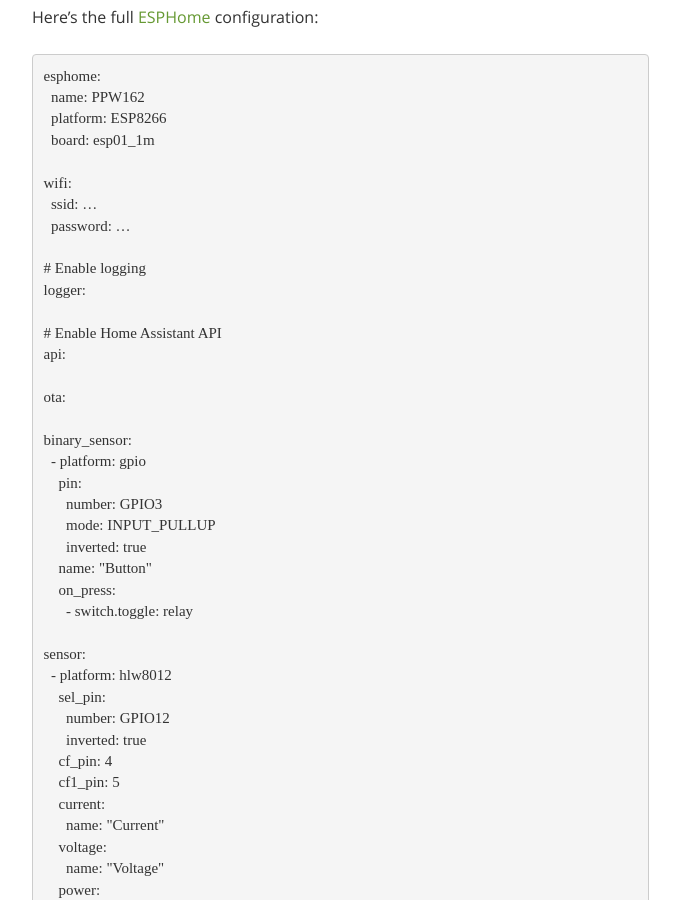
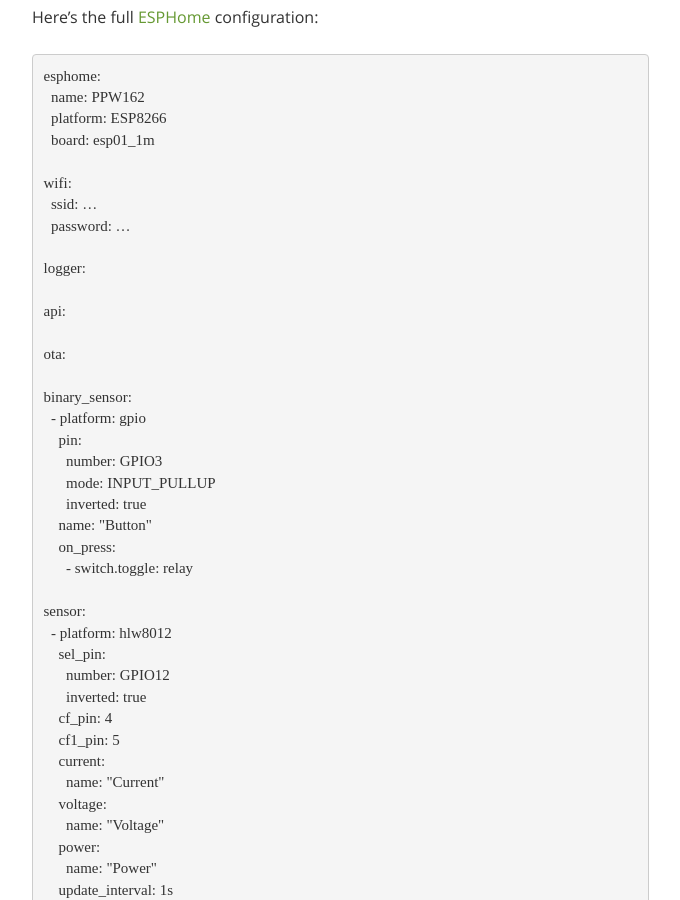
Before and after one commit to qoobaa/blog, a Jekyll site: the page built from _posts/2019-08-30-smart-dgm-pp-w162.markdown, in a window 1280 px wide and 900 px high, scrolled down 1413 px. Shown: the whole window, without its empty margins (138-818 px from the left). Built offline with Jekyll 4.4.1, drawn with Linux system fonts in a browser that asks for light colours.

Commit message:
polishing

```diff
--- a/_posts/2019-08-30-smart-dgm-pp-w162.markdown
+++ b/_posts/2019-08-30-smart-dgm-pp-w162.markdown
@@ -49,10 +49,8 @@
   ssid: …
   password: …
 
-# Enable logging
 logger:
 
-# Enable Home Assistant API
 api:
 
 ota:
```
